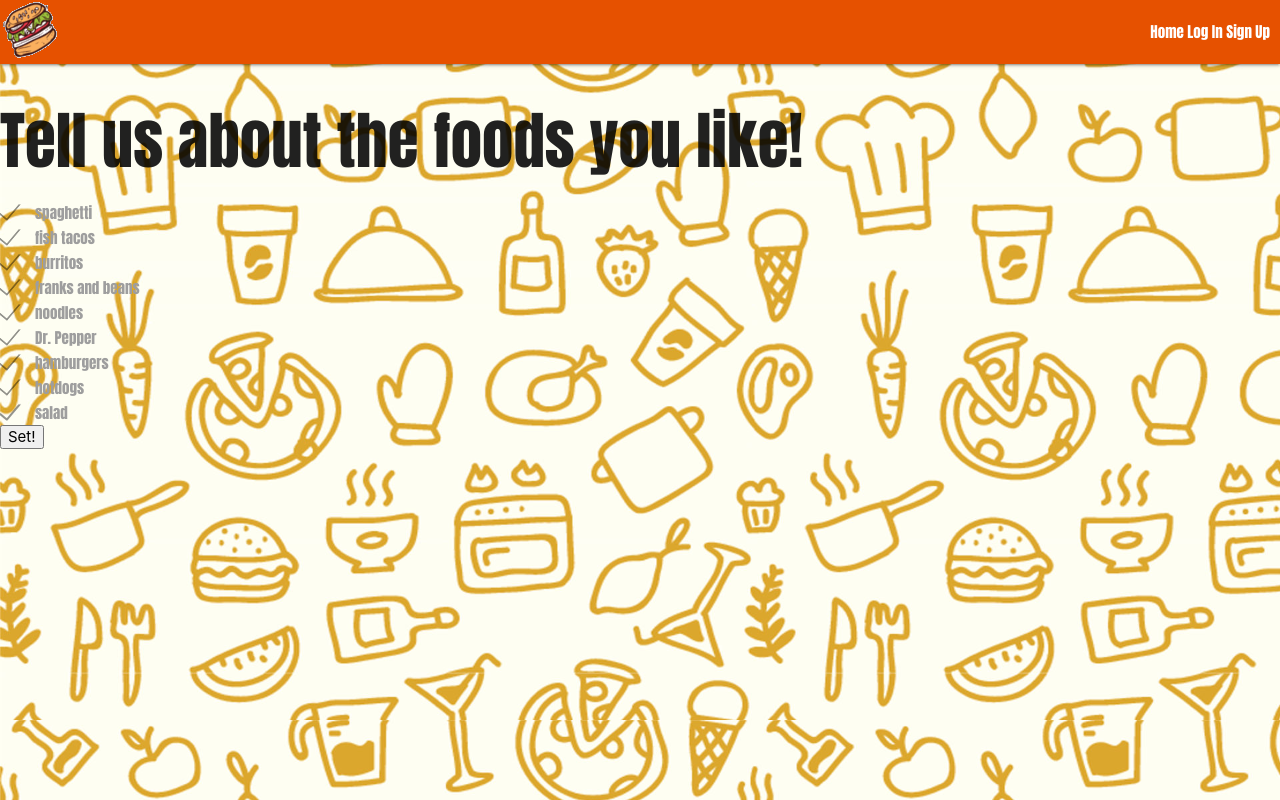
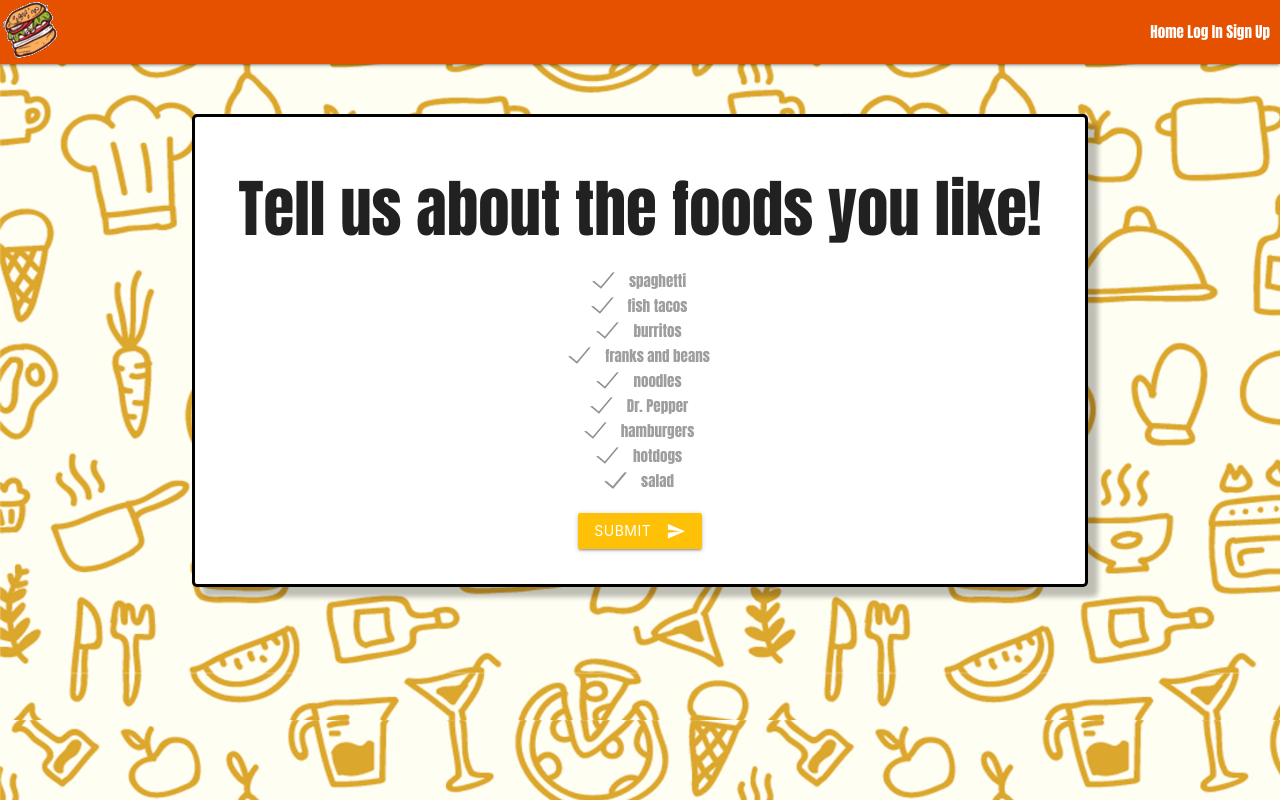
Before and after one commit to AFresnedo/Ill-Pick-Front, a React (Create React App) app in the folder ill-pick-react/: page /favorites in a window 1280 px wide. Built offline with nearby package versions, Linux system fonts and the light colour scheme.

Commit message:
Styling changes

```diff
--- a/ill-pick-react/src/App.css
+++ b/ill-pick-react/src/App.css
@@ -12,8 +12,13 @@ body {
     font-family: 'Anton';
 }
 
+.labeltext {
+    font-size: 50px;
+    color: red;
+}
+
 .editform {
-    background-color: #e65100;
+    background-color: white;
     padding: 15px;
     border-radius: 5px;
     border: 3px solid black;
@@ -37,3 +42,29 @@ body {
     height: 100px;
     margin-bottom: 20px;
 }
+
+.test {
+    margin-bottom: 100px;
+}
+
+.submit {
+    margin-bottom: 20px;
+}
+
+.input-field > label {
+    font-size: 24px;
+    color: black;
+}
+
+.favorites {
+    background-color: white;
+    padding: 15px;
+    border-radius: 5px;
+    border: 3px solid black;
+    margin-top: 50px;
+    box-shadow: 10px 10px 5px 0px rgba(0,0,0,0.25);
+}
+
+.favorites-list {
+    margin-bottom: 20px;
+}
--- a/ill-pick-react/src/Favorites.js
+++ b/ill-pick-react/src/Favorites.js
@@ -20,11 +20,17 @@ class Favorites extends Component {
 
   render() {
     return (
-      <div className="">
-        <h1>Tell us about the foods you like!</h1>
-        {meals.map( food => <Allfoods meals={food} />)}
+      <div className="container">
+        <div className="favorites center">
+          <h1>Tell us about the foods you like!</h1>
+          <div className="favorites-list">
+            { meals.map( food => <Allfoods meals={food} />)}
+          </div>
 
-        <button type="submit">Set!</button>
+          <button class="btn waves-effect waves-light amber submit" type="submit" name="action">Submit
+            <i class="material-icons right">send</i>
+          </button>
+        </div>
       </div>
     );
   }
--- a/ill-pick-react/src/Navbar.js
+++ b/ill-pick-react/src/Navbar.js
@@ -1,7 +1,5 @@
 import React, { Component } from 'react';
-
 import { BrowserRouter as Router, Route, Link } from 'react-router-dom';
-
 import './App.css';
 import logo from './burger.png';
 
```
Also changed, not shown: ill-pick-react/src/Auth/Login.js (+0 -28 lines).
